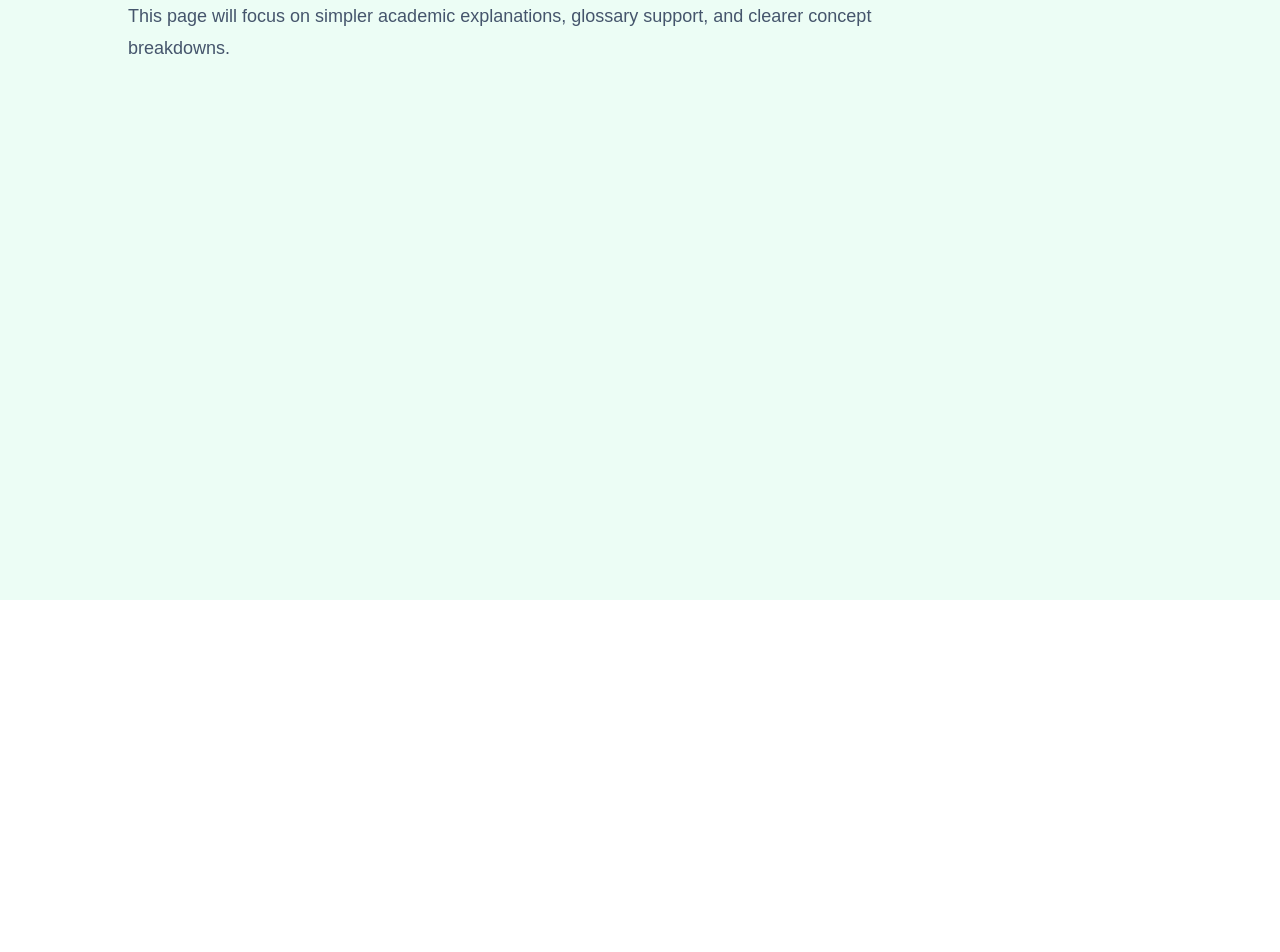
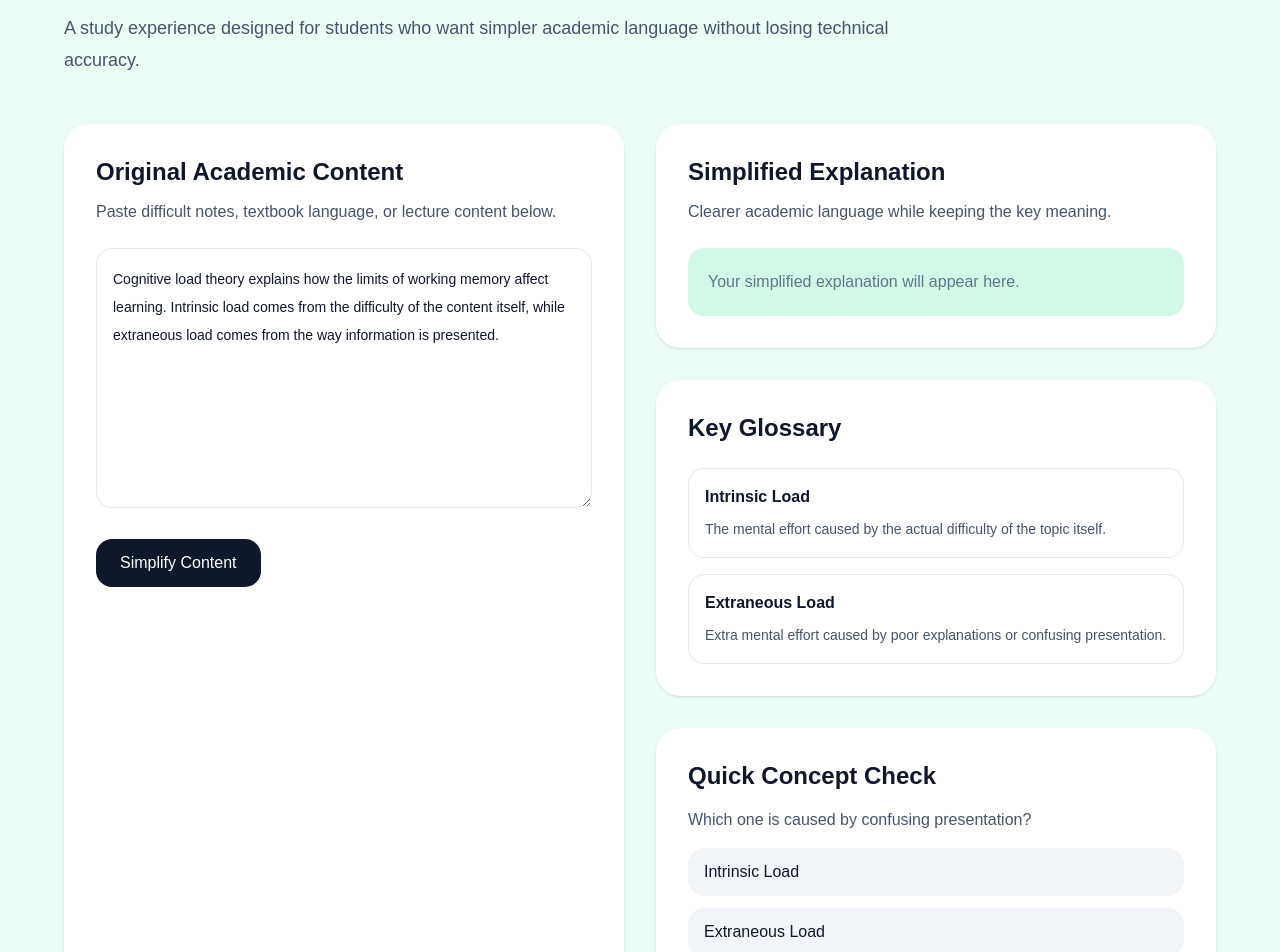
Before and after one commit to Jianing812/Study-Companion, a Next.js app: page /global-scholar in a window 1280 px wide. Shown: the part 200-1152 px from the top of the page. Before the commit the page ends 800 px from the top, so only its background shows below. Built offline with nearby package versions, Linux system fonts and the light colour scheme.

Commit message:
Add multimodal learner page

```diff
--- a/app/global-scholar/page.tsx
+++ b/app/global-scholar/page.tsx
@@ -1,9 +1,18 @@
+"use client";
+
+import { useState } from "react";
 import Link from "next/link";
 
 export default function GlobalScholarPage() {
+  const [originalText, setOriginalText] = useState(
+    "Cognitive load theory explains how the limits of working memory affect learning. Intrinsic load comes from the difficulty of the content itself, while extraneous load comes from the way information is presented."
+  );
+
+  const [showSimplified, setShowSimplified] = useState(false);
+
   return (
     <main className="min-h-screen bg-emerald-50 px-6 py-16 text-slate-900">
-      <section className="mx-auto max-w-5xl">
+      <section className="mx-auto max-w-6xl">
         <Link
           href="/"
           className="inline-block rounded-full bg-white px-4 py-2 text-sm font-medium shadow-sm hover:bg-slate-100"
@@ -11,11 +20,100 @@ export default function GlobalScholarPage() {
           ← Back to Home
         </Link>
 
-        <h1 className="mt-8 text-5xl font-bold">Global Scholar</h1>
-        <p className="mt-5 max-w-3xl text-lg leading-8 text-slate-600">
-          This page will focus on simpler academic explanations, glossary
-          support, and clearer concept breakdowns.
-        </p>
+        <div className="mt-8 max-w-4xl">
+          <h1 className="text-5xl font-bold leading-tight">Global Scholar</h1>
+          <p className="mt-5 text-lg leading-8 text-slate-600">
+            A study experience designed for students who want simpler academic
+            language without losing technical accuracy.
+          </p>
+        </div>
+
+        <div className="mt-12 grid gap-8 lg:grid-cols-2">
+          <div className="rounded-3xl bg-white p-8 shadow-sm">
+            <h2 className="text-2xl font-semibold">Original Academic Content</h2>
+            <p className="mt-3 text-slate-600">
+              Paste difficult notes, textbook language, or lecture content
+              below.
+            </p>
+
+            <textarea
+              value={originalText}
+              onChange={(e) => setOriginalText(e.target.value)}
+              className="mt-6 min-h-[260px] w-full rounded-2xl border border-slate-200 p-4 text-sm leading-7 outline-none focus:border-emerald-400"
+            />
+
+            <button
+              onClick={() => setShowSimplified(true)}
+              className="mt-6 rounded-2xl bg-slate-900 px-6 py-3 font-medium text-white transition hover:bg-slate-800"
+            >
+              Simplify Content
+            </button>
+          </div>
+
+          <div className="space-y-8">
+            <div className="rounded-3xl bg-white p-8 shadow-sm">
+              <h2 className="text-2xl font-semibold">Simplified Explanation</h2>
+              <p className="mt-3 text-slate-600">
+                Clearer academic language while keeping the key meaning.
+              </p>
+
+              <div className="mt-6 rounded-2xl bg-emerald-100 p-5">
+                {showSimplified ? (
+                  <p className="leading-7 text-slate-800">
+                    Cognitive load theory means that your brain can only handle
+                    a limited amount of information at one time. Some material
+                    is difficult because the topic itself is hard. This is
+                    called <span className="font-semibold">intrinsic load</span>.
+                    Other times, the topic feels harder because it is presented
+                    in a confusing way. This is called{" "}
+                    <span className="font-semibold">extraneous load</span>.
+                  </p>
+                ) : (
+                  <p className="leading-7 text-slate-500">
+                    Your simplified explanation will appear here.
+                  </p>
+                )}
+              </div>
+            </div>
+
+            <div className="rounded-3xl bg-white p-8 shadow-sm">
+              <h2 className="text-2xl font-semibold">Key Glossary</h2>
+              <div className="mt-6 space-y-4">
+                <div className="rounded-2xl border border-slate-200 p-4">
+                  <p className="font-semibold">Intrinsic Load</p>
+                  <p className="mt-2 text-sm leading-6 text-slate-600">
+                    The mental effort caused by the actual difficulty of the
+                    topic itself.
+                  </p>
+                </div>
+
+                <div className="rounded-2xl border border-slate-200 p-4">
+                  <p className="font-semibold">Extraneous Load</p>
+                  <p className="mt-2 text-sm leading-6 text-slate-600">
+                    Extra mental effort caused by poor explanations or confusing
+                    presentation.
+                  </p>
+                </div>
+              </div>
+            </div>
+
+            <div className="rounded-3xl bg-white p-8 shadow-sm">
+              <h2 className="text-2xl font-semibold">Quick Concept Check</h2>
+              <p className="mt-4 text-slate-600">
+                Which one is caused by confusing presentation?
+              </p>
+
+              <div className="mt-4 flex flex-col gap-3">
+                <button className="rounded-2xl bg-slate-100 px-4 py-3 text-left hover:bg-slate-200">
+                  Intrinsic Load
+                </button>
+                <button className="rounded-2xl bg-slate-100 px-4 py-3 text-left hover:bg-slate-200">
+                  Extraneous Load
+                </button>
+              </div>
+            </div>
+          </div>
+        </div>
       </section>
     </main>
   );
--- a/app/multimodal/page.tsx
+++ b/app/multimodal/page.tsx
@@ -1,9 +1,18 @@
+"use client";
+
+import { useState } from "react";
 import Link from "next/link";
 
 export default function MultimodalPage() {
+  const [notes, setNotes] = useState(
+    "Photosynthesis is the process by which plants convert light energy into chemical energy. It mainly occurs in the chloroplasts and uses carbon dioxide, water, and sunlight to produce glucose and oxygen."
+  );
+  const [isPlaying, setIsPlaying] = useState(false);
+  const [showTranscript, setShowTranscript] = useState(true);
+
   return (
     <main className="min-h-screen bg-sky-50 px-6 py-16 text-slate-900">
-      <section className="mx-auto max-w-5xl">
+      <section className="mx-auto max-w-6xl">
         <Link
           href="/"
           className="inline-block rounded-full bg-white px-4 py-2 text-sm font-medium shadow-sm hover:bg-slate-100"
@@ -11,11 +20,96 @@ export default function MultimodalPage() {
           ← Back to Home
         </Link>
 
-        <h1 className="mt-8 text-5xl font-bold">Multi-Modal Learner</h1>
-        <p className="mt-5 max-w-3xl text-lg leading-8 text-slate-600">
-          This page will focus on audio summaries, replayable content, and
-          listen-first study support.
-        </p>
+        <div className="mt-8 max-w-4xl">
+          <h1 className="text-5xl font-bold leading-tight">
+            Multi-Modal Learner
+          </h1>
+          <p className="mt-5 text-lg leading-8 text-slate-600">
+            A study experience designed for students who absorb material better
+            by listening, replaying, and reviewing content in multiple formats.
+          </p>
+        </div>
+
+        <div className="mt-12 grid gap-8 lg:grid-cols-2">
+          <div className="rounded-3xl bg-white p-8 shadow-sm">
+            <h2 className="text-2xl font-semibold">Input Study Material</h2>
+            <p className="mt-3 text-slate-600">
+              Paste class notes or textbook content below.
+            </p>
+
+            <textarea
+              value={notes}
+              onChange={(e) => setNotes(e.target.value)}
+              className="mt-6 min-h-[260px] w-full rounded-2xl border border-slate-200 p-4 text-sm leading-7 outline-none focus:border-sky-400"
+            />
+
+            <div className="mt-6 flex flex-wrap gap-3">
+              <button
+                onClick={() => setIsPlaying(!isPlaying)}
+                className="rounded-2xl bg-slate-900 px-5 py-3 font-medium text-white transition hover:bg-slate-800"
+              >
+                {isPlaying ? "Pause Audio" : "Play Audio Summary"}
+              </button>
+
+              <button
+                onClick={() => setShowTranscript(!showTranscript)}
+                className="rounded-2xl bg-slate-100 px-5 py-3 font-medium text-slate-700 transition hover:bg-slate-200"
+              >
+                {showTranscript ? "Hide Transcript" : "Show Transcript"}
+              </button>
+            </div>
+          </div>
+
+          <div className="space-y-8">
+            <div className="rounded-3xl bg-white p-8 shadow-sm">
+              <h2 className="text-2xl font-semibold">Audio Player</h2>
+              <div className="mt-6 rounded-2xl bg-sky-100 p-5">
+                <p className="font-medium">
+                  {isPlaying ? "🔊 Now Playing" : "⏸ Audio Paused"}
+                </p>
+                <p className="mt-3 text-sm leading-6 text-slate-700">
+                  Photosynthesis is how plants use sunlight, water, and carbon
+                  dioxide to create glucose and oxygen. Think of it as the
+                  plant’s way of making food from light energy.
+                </p>
+
+                <div className="mt-5 h-3 w-full rounded-full bg-white">
+                  <div
+                    className={`h-3 rounded-full bg-slate-900 transition-all duration-700 ${
+                      isPlaying ? "w-2/3" : "w-1/4"
+                    }`}
+                  />
+                </div>
+              </div>
+            </div>
+
+            {showTranscript && (
+              <div className="rounded-3xl bg-white p-8 shadow-sm">
+                <h2 className="text-2xl font-semibold">Transcript</h2>
+                <p className="mt-4 leading-7 text-slate-700">
+                  Photosynthesis is the process plants use to turn sunlight into
+                  usable energy. The key inputs are water, carbon dioxide, and
+                  sunlight. The main outputs are glucose and oxygen.
+                </p>
+              </div>
+            )}
+
+            <div className="rounded-3xl bg-white p-8 shadow-sm">
+              <h2 className="text-2xl font-semibold">Replay Sections</h2>
+              <div className="mt-6 flex flex-col gap-3">
+                <button className="rounded-2xl bg-slate-100 px-4 py-3 text-left hover:bg-slate-200">
+                  Replay definition
+                </button>
+                <button className="rounded-2xl bg-slate-100 px-4 py-3 text-left hover:bg-slate-200">
+                  Replay key inputs and outputs
+                </button>
+                <button className="rounded-2xl bg-slate-100 px-4 py-3 text-left hover:bg-slate-200">
+                  Replay quick recap
+                </button>
+              </div>
+            </div>
+          </div>
+        </div>
       </section>
     </main>
   );
```
